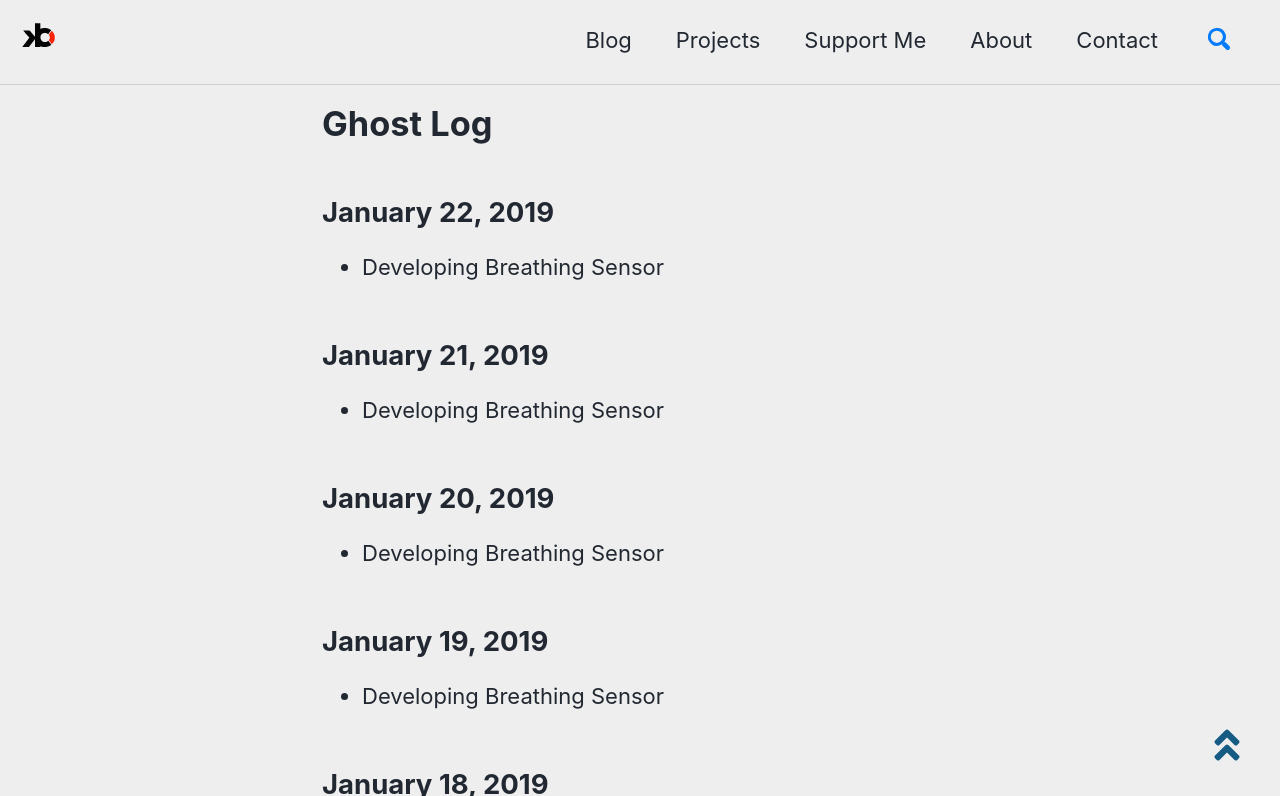
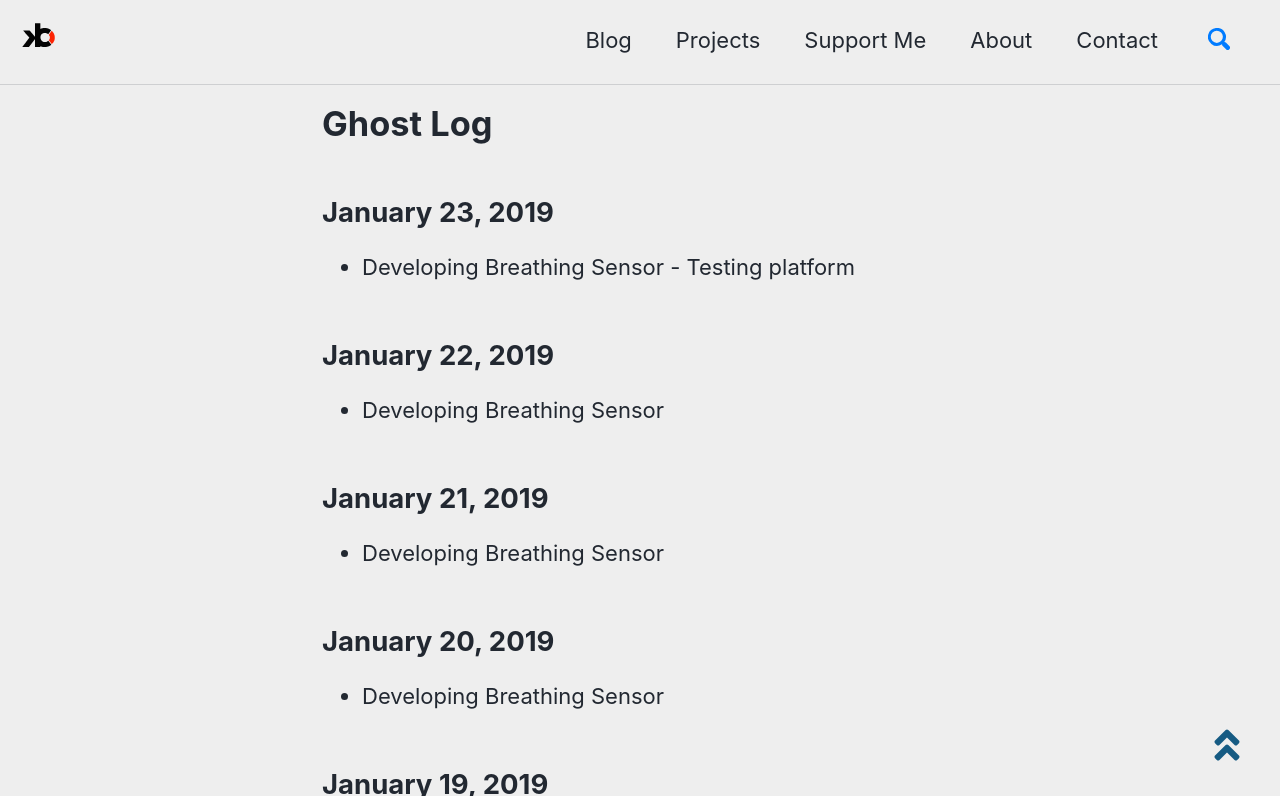
Before and after one commit to kulbhushanchand/kulbhushanchand.github.io-v2, a Jekyll site: the page built from _pages/main/log.md, in a window 1280 px wide and 900 px high, cut to the strip 104-900 px from the top of the window. Built offline with Jekyll 4.4.1, drawn with Linux system fonts in a browser that asks for light colours; cached includes are drawn as plain includes; comment, search, counter and statistics services are not loaded; a style sheet for code colours, icons or effects is not loaded.

Commit message:
Update log.md

```diff
--- a/_pages/main/log.md
+++ b/_pages/main/log.md
@@ -16,6 +16,9 @@ toc: false
 
 
 {% assign dateFormat = '%B %d, %Y' %}
+
+## {{ "2019-01-23" | date: dateFormat }}
+- Developing Breathing Sensor - Testing platform
 
 ## {{ "2019-01-22" | date: dateFormat }}
 - Developing Breathing Sensor
```
